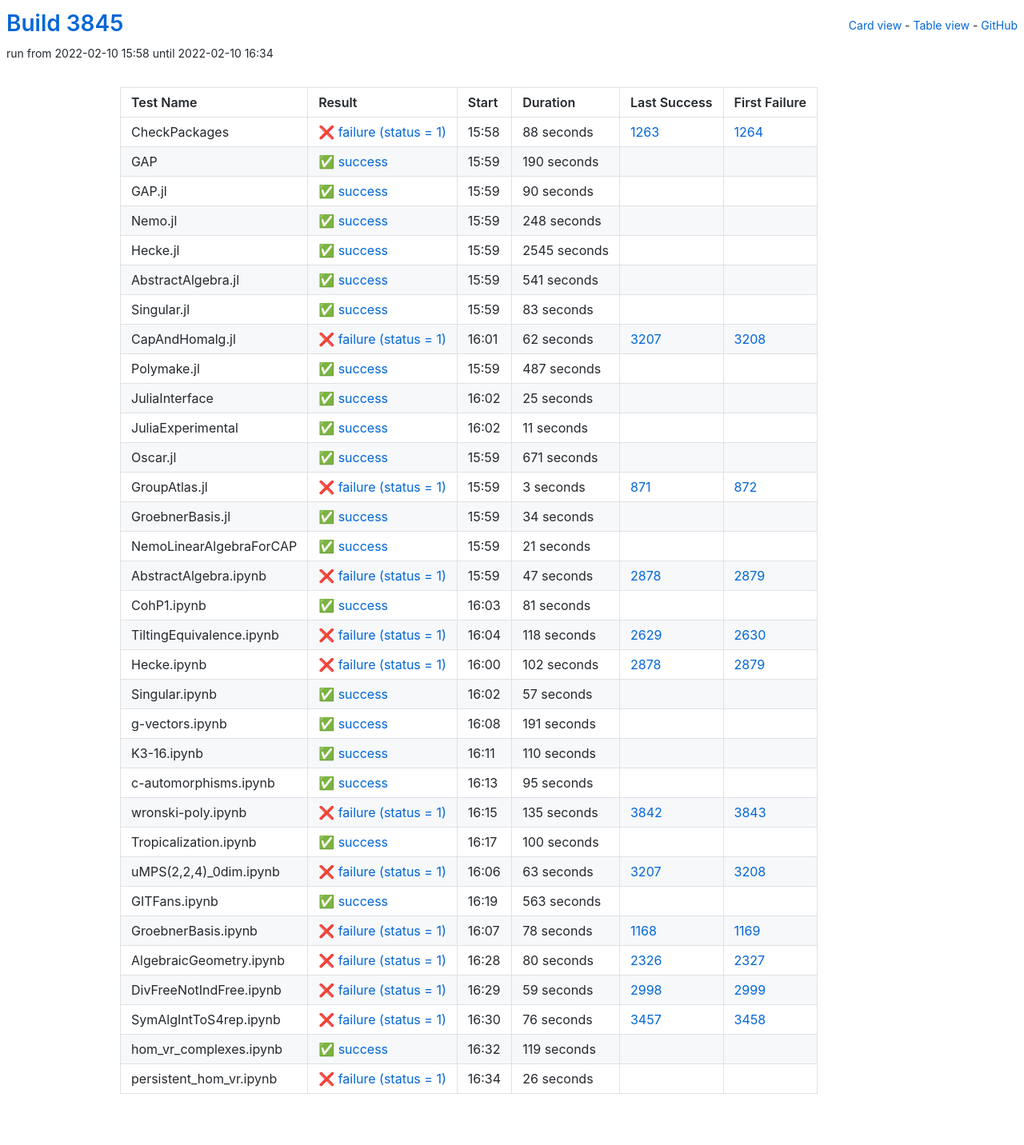
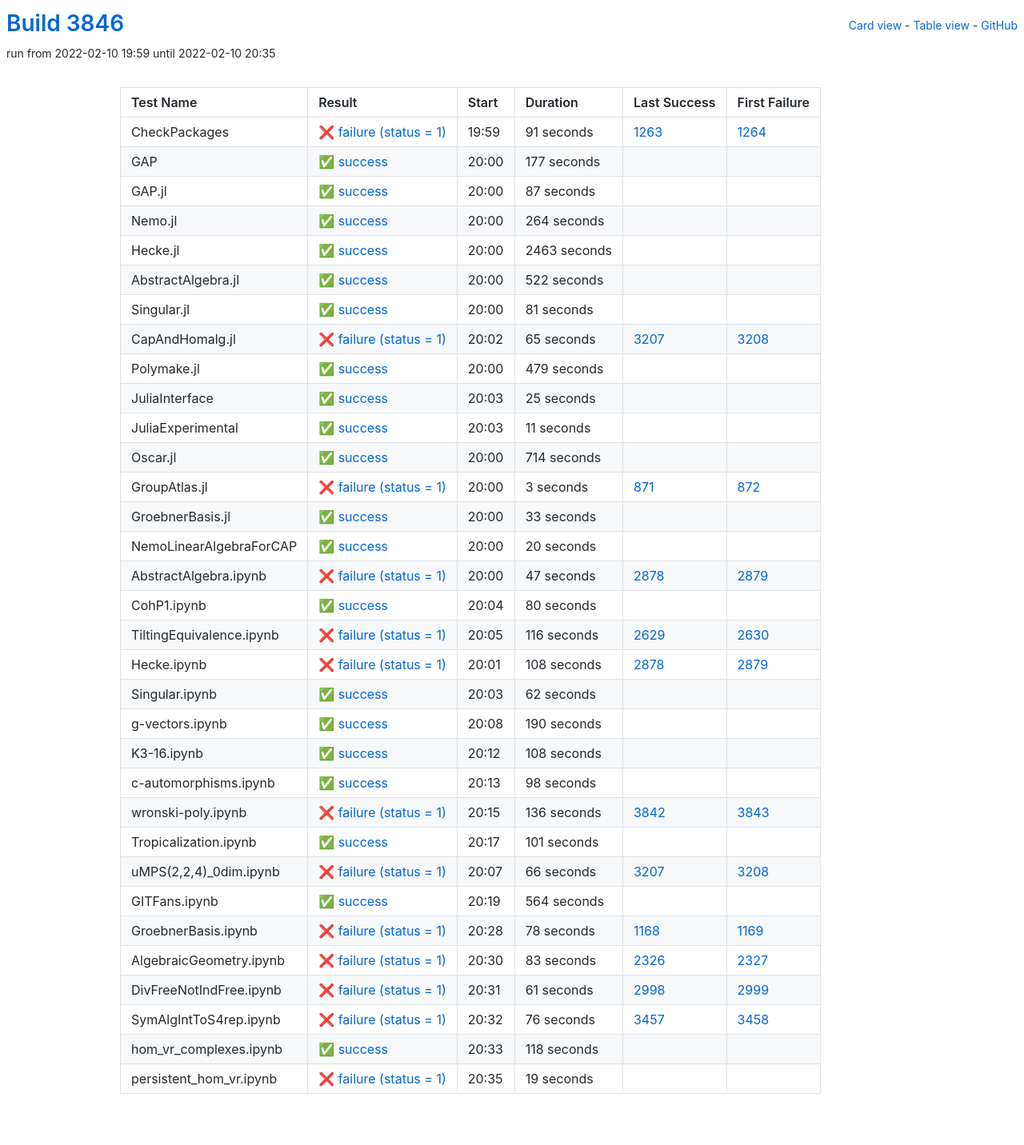
Before and after one commit to oscar-system/oscar-ci-status-stable, a Jekyll site: the page built from table.html, in a window 1280 px wide. Shown: the whole page at 80% size. Built offline with Jekyll 4.4.1, drawn with Linux system fonts in a browser that asks for light colours.

Commit message:
Build #3846

```diff
--- a/_data/ci.yml
+++ b/_data/ci.yml
@@ -1,6 +1,6 @@
 ---
-build: 3845
-build_url: https://oscarci.mathematik.uni-kl.de/job/oscar-stable/3845/
+build: 3846
+build_url: https://oscarci.mathematik.uni-kl.de/job/oscar-stable/3846/
 job: oscar-stable
 organization: oscar-system
 repo: oscar-ci-status-stable
@@ -8,116 +8,116 @@ repourl: https://github.com/oscar-system/oscar-ci-status-stable
 tests:
 - name: CheckPackages
   id: checkpackages
-  log: https://oscarci.mathematik.uni-kl.de/job/oscar-stable/3845/artifact/logs/build-3845/CheckPackages.log
-  start: 2022-02-10 15:58
+  log: https://oscarci.mathematik.uni-kl.de/job/oscar-stable/3846/artifact/logs/build-3846/CheckPackages.log
+  start: 2022-02-10 19:59
   success: false
   exitcode: 1
   status: failure
-  duration: 88
+  duration: 91
   last_success: 1263
   last_success_url: https://oscarci.mathematik.uni-kl.de/job/oscar-stable/1263/
   first_failure: 1264
   first_failure_url: https://oscarci.mathematik.uni-kl.de/job/oscar-stable/1264/
 - name: GAP
   id: gap
-  log: https://oscarci.mathematik.uni-kl.de/job/oscar-stable/3845/artifact/logs/build-3845/GAP.log
-  start: 2022-02-10 15:59
+  log: https://oscarci.mathematik.uni-kl.de/job/oscar-stable/3846/artifact/logs/build-3846/GAP.log
+  start: 2022-02-10 20:00
   success: true
   exitcode: 0
   status: success
-  duration: 190
+  duration: 177
   last_success: false
   last_success_url:
   first_failure: false
   first_failure_url:
 - name: GAP.jl
   id: gap-jl
-  log: https://oscarci.mathematik.uni-kl.de/job/oscar-stable/3845/artifact/logs/build-3845/GAP.jl.log
-  start: 2022-02-10 15:59
+  log: https://oscarci.mathematik.uni-kl.de/job/oscar-stable/3846/artifact/logs/build-3846/GAP.jl.log
+  start: 2022-02-10 20:00
   success: true
   exitcode: 0
   status: success
-  duration: 90
+  duration: 87
   last_success: false
   last_success_url:
   first_failure: false
   first_failure_url:
 - name: Nemo.jl
   id: nemo-jl
-  log: https://oscarci.mathematik.uni-kl.de/job/oscar-stable/3845/artifact/logs/build-3845/Nemo.jl.log
-  start: 2022-02-10 15:59
+  log: https://oscarci.mathematik.uni-kl.de/job/oscar-stable/3846/artifact/logs/build-3846/Nemo.jl.log
+  start: 2022-02-10 20:00
   success: true
   exitcode: 0
   status: success
-  duration: 248
+  duration: 264
   last_success: false
   last_success_url:
   first_failure: false
   first_failure_url:
 - name: Hecke.jl
   id: hecke-jl
-  log: https://oscarci.mathematik.uni-kl.de/job/oscar-stable/3845/artifact/logs/build-3845/Hecke.jl.log
-  start: 2022-02-10 15:59
+  log: https://oscarci.mathematik.uni-kl.de/job/oscar-stable/3846/artifact/logs/build-3846/Hecke.jl.log
+  start: 2022-02-10 20:00
   success: true
   exitcode: 0
   status: success
-  duration: 2545
+  duration: 2463
   last_success: false
   last_success_url:
   first_failure: false
   first_failure_url:
 - name: AbstractAlgebra.jl
   id: abstractalgebra-jl
-  log: https://oscarci.mathematik.uni-kl.de/job/oscar-stable/3845/artifact/logs/build-3845/AbstractAlgebra.jl.log
-  start: 2022-02-10 15:59
+  log: https://oscarci.mathematik.uni-kl.de/job/oscar-stable/3846/artifact/logs/build-3846/AbstractAlgebra.jl.log
+  start: 2022-02-10 20:00
   success: true
   exitcode: 0
   status: success
-  duration: 541
+  duration: 522
   last_success: false
   last_success_url:
   first_failure: false
   first_failure_url:
 - name: Singular.jl
   id: singular-jl
-  log: https://oscarci.mathematik.uni-kl.de/job/oscar-stable/3845/artifact/logs/build-3845/Singular.jl.log
-  start: 2022-02-10 15:59
+  log: https://oscarci.mathematik.uni-kl.de/job/oscar-stable/3846/artifact/logs/build-3846/Singular.jl.log
+  start: 2022-02-10 20:00
   success: true
   exitcode: 0
   status: success
-  duration: 83
+  duration: 81
   last_success: false
   last_success_url:
   first_failure: false
   first_failure_url:
 - name: CapAndHomalg.jl
   id: capandhomalg-jl
-  log: https://oscarci.mathematik.uni-kl.de/job/oscar-stable/3845/artifact/logs/build-3845/CapAndHomalg.jl.log
-  start: 2022-02-10 16:01
+  log: https://oscarci.mathematik.uni-kl.de/job/oscar-stable/3846/artifact/logs/build-3846/CapAndHomalg.jl.log
+  start: 2022-02-10 20:02
   success: false
   exitcode: 1
   status: failure
-  duration: 62
+  duration: 65
   last_success: 3207
   last_success_url: https://oscarci.mathematik.uni-kl.de/job/oscar-stable/3207/
   first_failure: 3208
   first_failure_url: https://oscarci.mathematik.uni-kl.de/job/oscar-stable/3208/
 - name: Polymake.jl
   id: polymake-jl
-  log: https://oscarci.mathematik.uni-kl.de/job/oscar-stable/3845/artifact/logs/build-3845/Polymake.jl.log
-  start: 2022-02-10 15:59
+  log: https://oscarci.mathematik.uni-kl.de/job/oscar-stable/3846/artifact/logs/build-3846/Polymake.jl.log
+  start: 2022-02-10 20:00
   success: true
   exitcode: 0
   status: success
-  duration: 487
+  duration: 479
   last_success: false
   last_success_url:
   first_failure: false
   first_failure_url:
 - name: JuliaInterface
   id: juliainterface
-  log: https://oscarci.mathematik.uni-kl.de/job/oscar-stable/3845/artifact/logs/build-3845/JuliaInterface.log
-  start: 2022-02-10 16:02
+  log: https://oscarci.mathematik.uni-kl.de/job/oscar-stable/3846/artifact/logs/build-3846/JuliaInterface.log
+  start: 2022-02-10 20:03
   success: true
   exitcode: 0
   status: success
@@ -128,8 +128,8 @@ tests:
   first_failure_url:
 - name: JuliaExperimental
   id: juliaexperimental
-  log: https://oscarci.mathematik.uni-kl.de/job/oscar-stable/3845/artifact/logs/build-3845/JuliaExperimental.log
-  start: 2022-02-10 16:02
+  log: https://oscarci.mathematik.uni-kl.de/job/oscar-stable/3846/artifact/logs/build-3846/JuliaExperimental.log
+  start: 2022-02-10 20:03
   success: true
   exitcode: 0
   status: success
@@ -140,20 +140,20 @@ tests:
   first_failure_url:
 - name: Oscar.jl
   id: oscar-jl
-  log: https://oscarci.mathematik.uni-kl.de/job/oscar-stable/3845/artifact/logs/build-3845/Oscar.jl.log
-  start: 2022-02-10 15:59
+  log: https://oscarci.mathematik.uni-kl.de/job/oscar-stable/3846/artifact/logs/build-3846/Oscar.jl.log
+  start: 2022-02-10 20:00
   success: true
   exitcode: 0
   status: success
-  duration: 671
+  duration: 714
   last_success: false
   last_success_url:
   first_failure: false
   first_failure_url:
 - name: GroupAtlas.jl
   id: groupatlas-jl
-  log: https://oscarci.mathematik.uni-kl.de/job/oscar-stable/3845/artifact/logs/build-3845/GroupAtlas.jl.log
-  start: 2022-02-10 15:59
+  log: https://oscarci.mathematik.uni-kl.de/job/oscar-stable/3846/artifact/logs/build-3846/GroupAtlas.jl.log
+  start: 2022-02-10 20:00
   success: false
   exitcode: 1
   status: failure
@@ -164,32 +164,32 @@ tests:
   first_failure_url: https://oscarci.mathematik.uni-kl.de/job/oscar-stable/872/
 - name: GroebnerBasis.jl
   id: groebnerbasis-jl
-  log: https://oscarci.mathematik.uni-kl.de/job/oscar-stable/3845/artifact/logs/build-3845/GroebnerBasis.jl.log
-  start: 2022-02-10 15:59
+  log: https://oscarci.mathematik.uni-kl.de/job/oscar-stable/3846/artifact/logs/build-3846/GroebnerBasis.jl.log
+  start: 2022-02-10 20:00
   success: true
   exitcode: 0
   status: success
-  duration: 34
+  duration: 33
   last_success: false
   last_success_url:
   first_failure: false
   first_failure_url:
 - name: NemoLinearAlgebraForCAP
   id: nemolinearalgebraforcap
-  log: https://oscarci.mathematik.uni-kl.de/job/oscar-stable/3845/artifact/logs/build-3845/NemoLinearAlgebraForCAP.log
-  start: 2022-02-10 15:59
+  log: https://oscarci.mathematik.uni-kl.de/job/oscar-stable/3846/artifact/logs/build-3846/NemoLinearAlgebraForCAP.log
+  start: 2022-02-10 20:00
   success: true
   exitcode: 0
   status: success
-  duration: 21
+  duration: 20
   last_success: false
   last_success_url:
   first_failure: false
   first_failure_url:
 - name: AbstractAlgebra.ipynb
   id: abstractalgebra-ipynb
-  log: https://oscarci.mathematik.uni-kl.de/job/oscar-stable/3845/artifact/logs/build-3845/AbstractAlgebra.ipynb.log
-  start: 2022-02-10 15:59
+  log: https://oscarci.mathematik.uni-kl.de/job/oscar-stable/3846/artifact/logs/build-3846/AbstractAlgebra.ipynb.log
+  start: 2022-02-10 20:00
   success: false
   exitcode: 1
   status: failure
@@ -200,140 +200,140 @@ tests:
   first_failure_url: https://oscarci.mathematik.uni-kl.de/job/oscar-stable/2879/
 - name: CohP1.ipynb
   id: cohp1-ipynb
-  log: https://oscarci.mathematik.uni-kl.de/job/oscar-stable/3845/artifact/logs/build-3845/CohP1.ipynb.log
-  start: 2022-02-10 16:03
+  log: https://oscarci.mathematik.uni-kl.de/job/oscar-stable/3846/artifact/logs/build-3846/CohP1.ipynb.log
+  start: 2022-02-10 20:04
   success: true
   exitcode: 0
   status: success
-  duration: 81
+  duration: 80
   last_success: false
   last_success_url:
   first_failure: false
   first_failure_url:
 - name: TiltingEquivalence.ipynb
   id: tiltingequivalence-ipynb
-  log: https://oscarci.mathematik.uni-kl.de/job/oscar-stable/3845/artifact/logs/build-3845/TiltingEquivalence.ipynb.log
-  start: 2022-02-10 16:04
+  log: https://oscarci.mathematik.uni-kl.de/job/oscar-stable/3846/artifact/logs/build-3846/TiltingEquivalence.ipynb.log
+  start: 2022-02-10 20:05
   success: false
   exitcode: 1
   status: failure
-  duration: 118
+  duration: 116
   last_success: 2629
   last_success_url: https://oscarci.mathematik.uni-kl.de/job/oscar-stable/2629/
   first_failure: 2630
   first_failure_url: https://oscarci.mathematik.uni-kl.de/job/oscar-stable/2630/
 - name: Hecke.ipynb
   id: hecke-ipynb
-  log: https://oscarci.mathematik.uni-kl.de/job/oscar-stable/3845/artifact/logs/build-3845/Hecke.ipynb.log
-  start: 2022-02-10 16:00
+  log: https://oscarci.mathematik.uni-kl.de/job/oscar-stable/3846/artifact/logs/build-3846/Hecke.ipynb.log
+  start: 2022-02-10 20:01
   success: false
   exitcode: 1
   status: failure
-  duration: 102
+  duration: 108
   last_success: 2878
   last_success_url: https://oscarci.mathematik.uni-kl.de/job/oscar-stable/2878/
   first_failure: 2879
   first_failure_url: https://oscarci.mathematik.uni-kl.de/job/oscar-stable/2879/
 - name: Singular.ipynb
   id: singular-ipynb
-  log: https://oscarci.mathematik.uni-kl.de/job/oscar-stable/3845/artifact/logs/build-3845/Singular.ipynb.log
-  start: 2022-02-10 16:02
+  log: https://oscarci.mathematik.uni-kl.de/job/oscar-stable/3846/artifact/logs/build-3846/Singular.ipynb.log
+  start: 2022-02-10 20:03
   success: true
   exitcode: 0
   status: success
-  duration: 57
+  duration: 62
   last_success: false
   last_success_url:
   first_failure: false
   first_failure_url:
 - name: g-vectors.ipynb
   id: g-vectors-ipynb
-  log: https://oscarci.mathematik.uni-kl.de/job/oscar-stable/3845/artifact/logs/build-3845/g-vectors.ipynb.log
-  start: 2022-02-10 16:08
+  log: https://oscarci.mathematik.uni-kl.de/job/oscar-stable/3846/artifact/logs/build-3846/g-vectors.ipynb.log
+  start: 2022-02-10 20:08
   success: true
   exitcode: 0
   status: success
-  duration: 191
+  duration: 190
   last_success: false
   last_success_url:
   first_failure: false
   first_failure_url:
 - name: K3-16.ipynb
   id: k3-16-ipynb
-  log: https://oscarci.mathematik.uni-kl.de/job/oscar-stable/3845/artifact/logs/build-3845/K3-16.ipynb.log
-  start: 2022-02-10 16:11
+  log: https://oscarci.mathematik.uni-kl.de/job/oscar-stable/3846/artifact/logs/build-3846/K3-16.ipynb.log
+  start: 2022-02-10 20:12
   success: true
   exitcode: 0
   status: success
-  duration: 110
+  duration: 108
   last_success: false
   last_success_url:
   first_failure: false
   first_failure_url:
 - name: c-automorphisms.ipynb
   id: c-automorphisms-ipynb
-  log: https://oscarci.mathematik.uni-kl.de/job/oscar-stable/3845/artifact/logs/build-3845/c-automorphisms.ipynb.log
-  start: 2022-02-10 16:13
+  log: https://oscarci.mathematik.uni-kl.de/job/oscar-stable/3846/artifact/logs/build-3846/c-automorphisms.ipynb.log
+  start: 2022-02-10 20:13
   success: true
   exitcode: 0
   status: success
-  duration: 95
+  duration: 98
   last_success: false
   last_success_url:
   first_failure: false
   first_failure_url:
 - name: wronski-poly.ipynb
   id: wronski-poly-ipynb
-  log: https://oscarci.mathematik.uni-kl.de/job/oscar-stable/3845/artifact/logs/build-3845/wronski-poly.ipynb.log
-  start: 2022-02-10 16:15
+  log: https://oscarci.mathematik.uni-kl.de/job/oscar-stable/3846/artifact/logs/build-3846/wronski-poly.ipynb.log
+  start: 2022-02-10 20:15
   success: false
   exitcode: 1
   status: failure
-  duration: 135
+  duration: 136
   last_success: 3842
   last_success_url: https://oscarci.mathematik.uni-kl.de/job/oscar-stable/3842/
   first_failure: 3843
   first_failure_url: https://oscarci.mathematik.uni-kl.de/job/oscar-stable/3843/
 - name: Tropicalization.ipynb
   id: tropicalization-ipynb
-  log: https://oscarci.mathematik.uni-kl.de/job/oscar-stable/3845/artifact/logs/build-3845/Tropicalization.ipynb.log
-  start: 2022-02-10 16:17
+  log: https://oscarci.mathematik.uni-kl.de/job/oscar-stable/3846/artifact/logs/build-3846/Tropicalization.ipynb.log
+  start: 2022-02-10 20:17
   success: true
   exitcode: 0
   status: success
-  duration: 100
+  duration: 101
   last_success: false
   last_success_url:
   first_failure: false
   first_failure_url:
 - name: uMPS(2,2,4)_0dim.ipynb
   id: umps-2-2-4-0dim-ipynb
-  log: https://oscarci.mathematik.uni-kl.de/job/oscar-stable/3845/artifact/logs/build-3845/uMPS-2-2-4-_0dim.ipynb.log
-  start: 2022-02-10 16:06
+  log: https://oscarci.mathematik.uni-kl.de/job/oscar-stable/3846/artifact/logs/build-3846/uMPS-2-2-4-_0dim.ipynb.log
+  start: 2022-02-10 20:07
   success: false
   exitcode: 1
   status: failure
-  duration: 63
+  duration: 66
   last_success: 3207
   last_success_url: https://oscarci.mathematik.uni-kl.de/job/oscar-stable/3207/
   first_failure: 3208
   first_failure_url: https://oscarci.mathematik.uni-kl.de/job/oscar-stable/3208/
 - name: GITFans.ipynb
   id: gitfans-ipynb
-  log: https://oscarci.mathematik.uni-kl.de/job/oscar-stable/3845/artifact/logs/build-3845/GITFans.ipynb.log
-  start: 2022-02-10 16:19
+  log: https://oscarci.mathematik.uni-kl.de/job/oscar-stable/3846/artifact/logs/build-3846/GITFans.ipynb.log
+  start: 2022-02-10 20:19
   success: true
   exitcode: 0
   status: success
-  duration: 563
+  duration: 564
   last_success: false
   last_success_url:
   first_failure: false
   first_failure_url:
 - name: GroebnerBasis.ipynb
   id: groebnerbasis-ipynb
-  log: https://oscarci.mathematik.uni-kl.de/job/oscar-stable/3845/artifact/logs/build-3845/GroebnerBasis.ipynb.log
-  start: 2022-02-10 16:07
+  log: https://oscarci.mathematik.uni-kl.de/job/oscar-stable/3846/artifact/logs/build-3846/GroebnerBasis.ipynb.log
+  start: 2022-02-10 20:28
   success: false
   exitcode: 1
   status: failure
@@ -344,32 +344,32 @@ tests:
   first_failure_url: https://oscarci.mathematik.uni-kl.de/job/oscar-stable/1169/
 - name: AlgebraicGeometry.ipynb
   id: algebraicgeometry-ipynb
-  log: https://oscarci.mathematik.uni-kl.de/job/oscar-stable/3845/artifact/logs/build-3845/AlgebraicGeometry.ipynb.log
-  start: 2022-02-10 16:28
+  log: https://oscarci.mathematik.uni-kl.de/job/oscar-stable/3846/artifact/logs/build-3846/AlgebraicGeometry.ipynb.log
+  start: 2022-02-10 20:30
   success: false
   exitcode: 1
   status: failure
-  duration: 80
+  duration: 83
   last_success: 2326
   last_success_url: https://oscarci.mathematik.uni-kl.de/job/oscar-stable/2326/
   first_failure: 2327
   first_failure_url: https://oscarci.mathematik.uni-kl.de/job/oscar-stable/2327/
 - name: DivFreeNotIndFree.ipynb
   id: divfreenotindfree-ipynb
-  log: https://oscarci.mathematik.uni-kl.de/job/oscar-stable/3845/artifact/logs/build-3845/DivFreeNotIndFree.ipynb.log
-  start: 2022-02-10 16:29
+  log: https://oscarci.mathematik.uni-kl.de/job/oscar-stable/3846/artifact/logs/build-3846/DivFreeNotIndFree.ipynb.log
+  start: 2022-02-10 20:31
   success: false
   exitcode: 1
   status: failure
-  duration: 59
+  duration: 61
   last_success: 2998
   last_success_url: https://oscarci.mathematik.uni-kl.de/job/oscar-stable/2998/
   first_failure: 2999
   first_failure_url: https://oscarci.mathematik.uni-kl.de/job/oscar-stable/2999/
 - name: SymAlgIntToS4rep.ipynb
   id: symalginttos4rep-ipynb
-  log: https://oscarci.mathematik.uni-kl.de/job/oscar-stable/3845/artifact/logs/build-3845/SymAlgIntToS4rep.ipynb.log
-  start: 2022-02-10 16:30
+  log: https://oscarci.mathematik.uni-kl.de/job/oscar-stable/3846/artifact/logs/build-3846/SymAlgIntToS4rep.ipynb.log
+  start: 2022-02-10 20:32
   success: false
   exitcode: 1
   status: failure
@@ -380,24 +380,24 @@ tests:
   first_failure_url: https://oscarci.mathematik.uni-kl.de/job/oscar-stable/3458/
 - name: hom_vr_complexes.ipynb
   id: hom-vr-complexes-ipynb
-  log: https://oscarci.mathematik.uni-kl.de/job/oscar-stable/3845/artifact/logs/build-3845/hom_vr_complexes.ipynb.log
-  start: 2022-02-10 16:32
+  log: https://oscarci.mathematik.uni-kl.de/job/oscar-stable/3846/artifact/logs/build-3846/hom_vr_complexes.ipynb.log
+  start: 2022-02-10 20:33
   success: true
   exitcode: 0
   status: success
-  duration: 119
+  duration: 118
   last_success: false
   last_success_url:
   first_failure: false
   first_failure_url:
 - name: persistent_hom_vr.ipynb
   id: persistent-hom-vr-ipynb
-  log: https://oscarci.mathematik.uni-kl.de/job/oscar-stable/3845/artifact/logs/build-3845/persistent_hom_vr.ipynb.log
-  start: 2022-02-10 16:34
+  log: https://oscarci.mathematik.uni-kl.de/job/oscar-stable/3846/artifact/logs/build-3846/persistent_hom_vr.ipynb.log
+  start: 2022-02-10 20:35
   success: false
   exitcode: 1
   status: failure
-  duration: 26
+  duration: 19
   last_success: false
   last_success_url:
   first_failure: false
```
Also changed, not shown: README.md.
